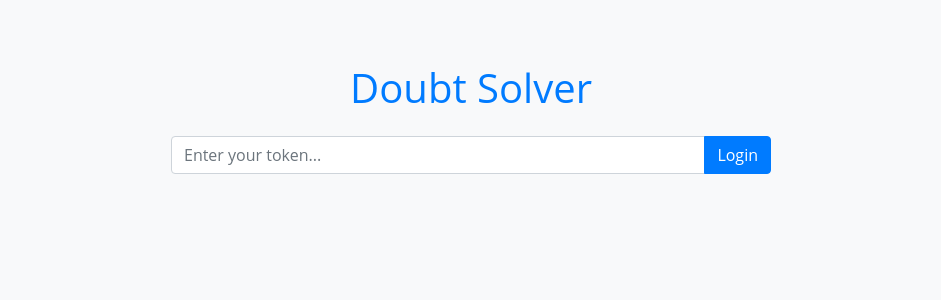
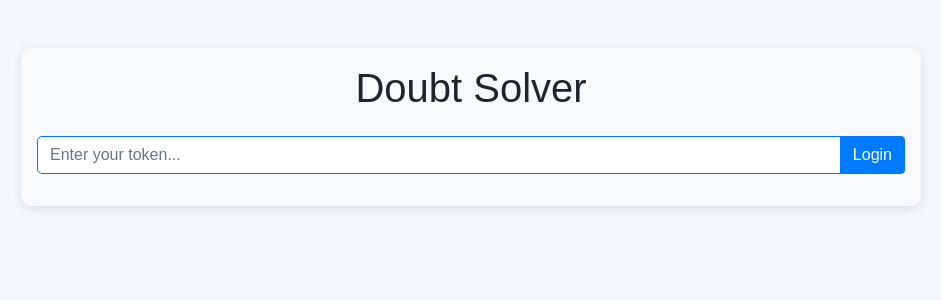
Before and after one commit to megaxminds/doubt-solver, a React (Create React App) app in the folder frontend/: page / in a window 1280 px wide. Shown: the top 300 px of the page, without its empty margins (169-1110 px from the left). Built offline with nearby package versions, Linux system fonts and the light colour scheme.

Commit message:
Update App.css

```diff
--- a/frontend/src/App.css
+++ b/frontend/src/App.css
@@ -1,17 +1,68 @@
 body {
-    background-color: #f8f9fa; /* Light background color for contrast */
-    font-family: 'Open Sans', sans-serif;
+    background-color: #f4f7fa;
+    font-family: Arial, sans-serif;
 }
 
-h1 {
-    color: #007bff; /* Primary color for the title */
+.container {
+    max-width: 600px;
+    margin: 0 auto;
+    padding: 20px;
+    border-radius: 10px;
+    background-color: #f8f9fa;
+    box-shadow: 0 2px 10px rgba(0, 0, 0, 0.1);
 }
 
-.input-group {
-    max-width: 600px; /* Limit the width of the input group */
-    margin: auto; /* Center the input group */
+input.form-control, select.form-control {
+    border: 1px solid #007bff;
+    border-radius: 5px;
+}
+
+.btn-primary {
+    background-color: #007bff;
+    border-color: #007bff;
+}
+
+.btn-primary:hover {
+    background-color: #0056b3;
+    border-color: #0056b3;
 }
 
 .alert {
-    margin-top: 20px; /* Space above the answer alert */
+    margin-top: 20px;
 }
+
+.welcome-message {
+    margin-top: 20px;
+    transition: opacity 0.5s ease-in-out;
+}
+
+.transition-effect {
+    transition: all 0.5s ease;
+}
+
+.alert-info {
+    font-size: 1.1em;
+}
+
+.alert-info a {
+    color: #007bff;
+    text-decoration: none;
+}
+
+.alert-info a:hover {
+    text-decoration: underline;
+}
+
+@media (max-width: 600px) {
+  .container {
+    padding: 1rem;
+  }
+
+  .response {
+    padding: 1rem;
+  }
+
+  .btn {
+    width: 100%;
+  }
+}
```
